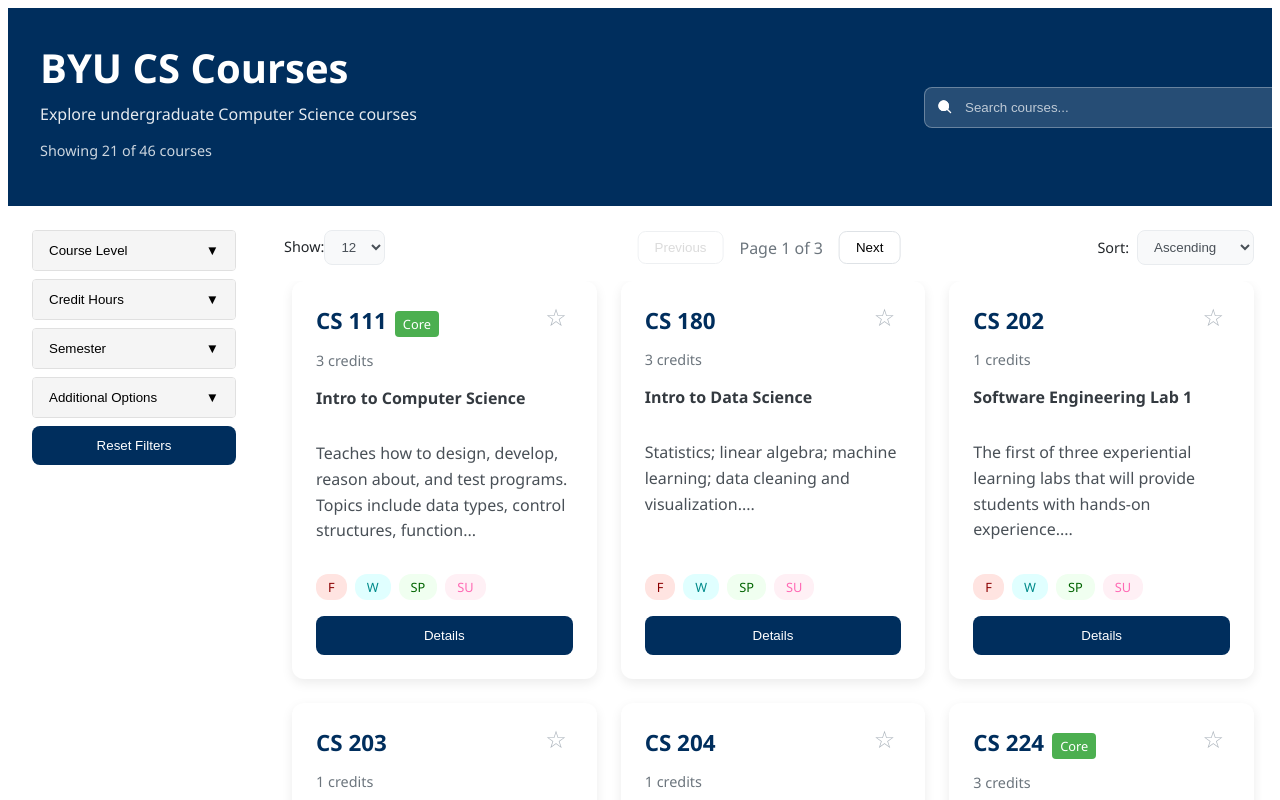
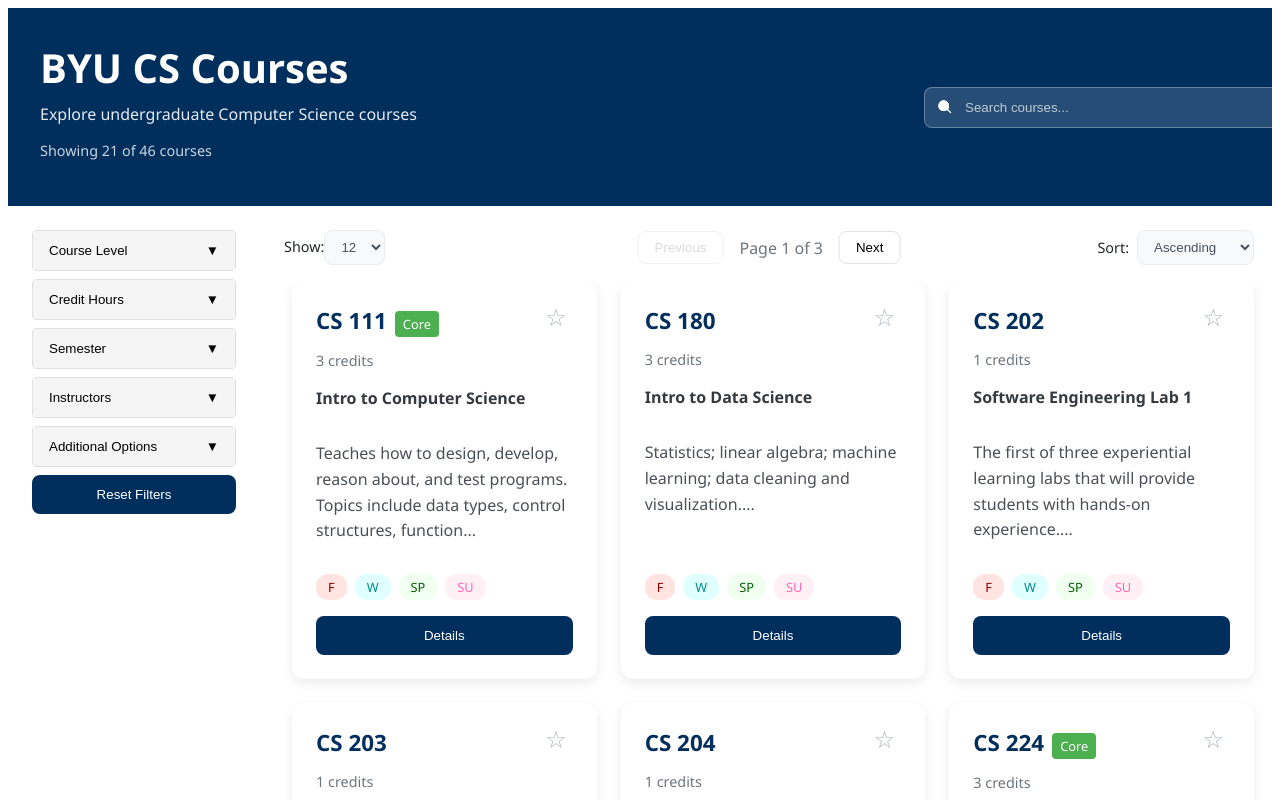
Before and after one commit to nbn1343/P1_Website, a React (Vite) app: page / in a window 1280 px wide. Shown: the top 800 px of the page. Built offline with nearby package versions, Linux system fonts and the light colour scheme.

Commit message:
added instructors

```diff
--- a/src/App.jsx
+++ b/src/App.jsx
@@ -10,6 +10,12 @@
   const [semesters, setSemesters] = useState([]);
   const [coursesPerPage, setCoursesPerPage] = useState(21);
   const [showAllCourses, setShowAllCourses] = useState(false);
+  const [selectedInstructors, setSelectedInstructors] = useState([]);
+
+  // Flattening the array of instructors and creating a unique set, then converting it back to a sorted array
+  const uniqueInstructors = Array.from(new Set(coursesData.flatMap(course => course.instructors))).sort();
+
+
 
   const [favorites, setFavorites] = useState([]);
 
@@ -37,6 +43,7 @@
     setCoursesPerPage(21);
     setShowAllCourses(false);
     setSelectedOutlineCourse(null);
+    setSelectedInstructors([]);
   }
 
   const toggleCourseLevel = (level) => {
@@ -51,15 +58,13 @@
   }
 
   const toggleCreditHour = (credit) => {
-    setCreditHours(prev => {
-      if (prev.includes(credit)) {
-        return prev.filter(c => c !== credit);
-      } else {
-        return [...prev, credit];
-      }
-    });
+    setCreditHours((prevCredits) =>
+      prevCredits.includes(credit)
+        ? prevCredits.filter((c) => c !== credit)
+        : [...prevCredits, credit]
+    );
     setCurrentPage(1);
-  }
+  };
 
   const toggleSemester = (sem) => {
     setSemesters(prev => {
@@ -83,7 +88,9 @@
       setShowCore(false);
     } else if (type === 'favorites') {
       setShowFavorites(false);
-    } else if (type === 'search') {
+    }  else if (type === 'instructor') {
+      setSelectedInstructors(prev => prev.filter(instructor => instructor !== value));
+    }  else if (type === 'search') {
       setSearchTerm('');
     } else if (type === 'selected') {
       setSelectedOutlineCourse(null);
@@ -129,6 +136,8 @@
       const semesterMatch = semesters.length === 0 ||
         semesters.some(sem => course.semesters.includes(sem));
 
+      const instructorMatch = selectedInstructors.length === 0 || course.instructors.some(instructor => selectedInstructors.includes(instructor));
+
       const searchMatch =
         course.header.toLowerCase().includes(searchTerm.toLowerCase()) ||
         course.title.toLowerCase().includes(searchTerm.toLowerCase());
@@ -140,7 +149,7 @@
       const selectedMatch = !selectedOutlineCourse || course.id === selectedOutlineCourse;
 
       return (
-        levelMatch && creditMatch && semesterMatch && searchMatch && favoritesMatch && coreMatch && selectedMatch
+        levelMatch && creditMatch && semesterMatch && instructorMatch && searchMatch && favoritesMatch && coreMatch && selectedMatch
       );
     })
     .sort((a, b) => {
@@ -197,6 +206,17 @@
   const handleCoreChange = (newShowCore) => {
     setShowCore(newShowCore);
     setCurrentPage(1); // Reset to the first page
+  };
+
+  const toggleInstructorSelection = (instructor) => {
+    setSelectedInstructors(prev => {
+      if (prev.includes(instructor)) {
+        return prev.filter(i => i !== instructor);
+      } else {
+        return [...prev, instructor];
+      }
+    });
+    setCurrentPage(1); // Reset to first page on filter change
   };
 
   const handleCoursesPerPageChange = (event) => {
@@ -342,6 +362,29 @@
               )}
             </div>
 
+            {/* Instructor Dropdown */}
+            <div className="accordion-item filter-dropdown-container">
+              <button
+                className="accordion-header filter-dropdown-button"
+                onClick={() => toggleDropdown('instructor')}
+              >
+                Instructors
+                <span className="dropdown-arrow">{openDropdown === 'instructor' ? '▲' : '▼'}</span>
+              </button>
+              <div className={`accordion-content ${openDropdown === 'instructor' ? 'expanded' : ''}`}>
+                {uniqueInstructors.map(instructor => (
+                  <div key={instructor} className="dropdown-checkbox-item">
+                    <input
+                      type="checkbox"
+                      id={`instructor-${instructor}`}
+                      checked={selectedInstructors.includes(instructor)}
+                      onChange={() => toggleInstructorSelection(instructor)}
+                    />
+                    <label htmlFor={`instructor-${instructor}`}>{instructor}</label>
+                  </div>
+                ))}
+              </div>
+            </div>
             {/* Additional Options Dropdown */}
             <div className="accordion-item filter-dropdown-container">
               <button
@@ -388,7 +431,7 @@
 
         <main className="courses-container">
           {/* Active Filter Pills */}
-          {(searchTerm || courseLevels.length > 0 || creditHours.length > 0 || semesters.length > 0 || showCore || showFavorites || selectedOutlineCourse) && (
+          {(searchTerm || courseLevels.length > 0 || creditHours.length > 0 || semesters.length > 0 || showCore || showFavorites || selectedOutlineCourse || selectedInstructors.length > 0) && (
             <div className="active-filters">
               {searchTerm && (
                 <div className="filter-pill">
@@ -440,6 +483,13 @@
                   <button onClick={() => removeFilterPill('selected')}>×</button>
                 </div>
               )}
+
+              {selectedInstructors.map(instructor => (
+                      <div className="filter-pill" key={`pill-instructor-${instructor}`}>
+                        <span>{instructor}</span>
+                        <button onClick={() => removeFilterPill('instructor', instructor)}>×</button>
+                      </div>
+                    ))}
             </div>
           )}
 
```
